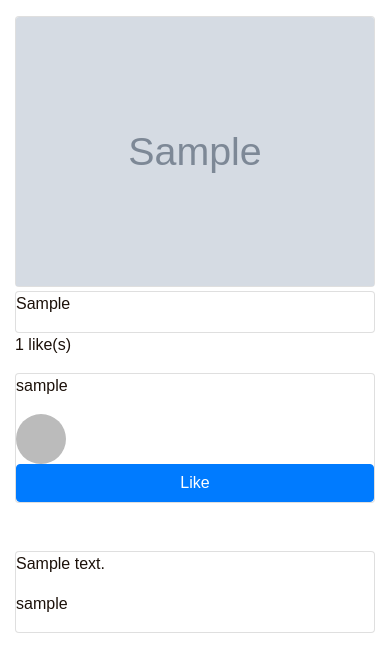
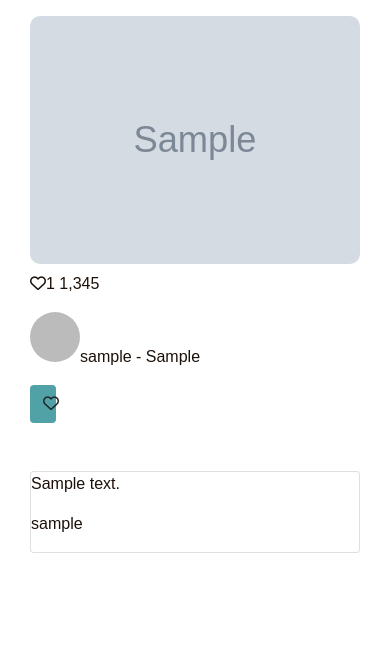
Before and after one commit to treguv/project-2, a Node project: template views/single-post.handlebars in a window 390 px wide. Shown: the part 122-794 px from the top of the page. Run offline with Node 20 templates, Linux system fonts and the light colour scheme; the template is opened without the code that fills it: most values are stand-ins (such as "Sample title", 1, 10 or a date in 2020); grey boxes marked "Sample" are stand-in pictures; some libraries are stand-ins or nearby versions.

Commit message:
single-post view updated mobile image

```diff
--- a/controllers/api/user-routes.js
+++ b/controllers/api/user-routes.js
@@ -31,6 +31,7 @@ router.get('/:id', (req, res) => {
             res.status(500).json(err);
         })
 });
+
 
 //login route
 router.post('/login', (req, res) => {
--- a/controllers/profile-page-routes.js
+++ b/controllers/profile-page-routes.js
@@ -30,6 +30,7 @@ router.get('/', withAuth, (req, res) => {
                 attributes: ['username']
             }
         ]
+
     })
         .then(postData => {
             const posts = postData.map(post => post.get({ plain: true })); // serialize data
--- a/public/stylesheets/image-upload.css
+++ b/public/stylesheets/image-upload.css
@@ -30,6 +30,14 @@
 } */
 
 /* Vlads image-upload style just incase! */
+
+:root {
+  --smoky-black: #1c110a;
+  --dutch-white: #e4d6a7;
+  --yellow-sun: #e9b44c;
+  --rufous: #9b2915;
+  --cadet-blue: #50a2a7;
+}
 
 body {
   font-family: "Karla", sans-serif;
@@ -183,3 +191,17 @@ body {
 #tag {
   margin-right: 20px;
 }
+
+
+/* single-post image view */
+
+
+.card-img-top {
+  border-radius: 10px;
+}
+
+.btn-like {
+  max-width: 5%;
+  max-height: 10%;
+  background-color: var(--cadet-blue);
+}
--- a/views/single-post.handlebars
+++ b/views/single-post.handlebars
@@ -2,22 +2,26 @@
 <main>
     <div class="container col-12">
         <div class="row">
+
             <div class="col-lg-6 col-sm-12">
-                <div class="card mt-3 drop-shadow" id="post-image-card">
+                <!-- post image -->
+                <div class="mt-3 drop-shadow col-lg-8" id="post-image-card">
                     <img id="post-image" src="{{post.image_url}}" class="card-img-top">
+                    <!-- shows amount of post likes -->
+                    <p class = "mt-2"><i class="far fa-heart"></i>{{post.like_count}} 1,345</p>
                 </div>
-                <div class="card mt-1 drop-shadow">
-                    <p>{{post.post_caption}}</p>
+
+                <!-- post caption -->
+                <div class="mt-1 drop-shadow col-lg-6">
+                     <p class=""><a class="col-lg-1 dot" href="https://github.com/"></a>{{post.user.username}} - {{post.post_caption}}</p>
                 </div>
-                <!-- shows amount of post likes -->
-                <p>{{post.like_count}} like(s)</p>
-                <div class=" align-text-middle card inline-block mt-1 drop-shadow justify-right">
-                    <p class="inline-block">{{post.user.username}}</p>
-                    <a class="inline-block dot " href="https://github.com/"></a>
-                    <button type="button" class="btn btn-primary" id="like-btn">Like</button>
+
+                <!-- ability to like post -->
+                <div class="col-12">
+                    <button type="button" class="btn btn-like" id="like-btn"><i class="far fa-heart"></i></button>
                 </div>
-            </div>
-            {{!--Comment stuff --}}
+
+            {{!-- Comment stuff --}}
             <div class="col-lg-4 col-sm-12">
                 <div class="form-group py-3  ">
                     {{#if loggedIn}}
@@ -38,6 +42,7 @@
                 {{#if loggedIn}}
                 <div class="col-lg-2">
                     <button id="post-comment" type="button" class="my-3 mx-0  px-5 py-4 btn btn-light ">Post</button>
+                    <!-- post comment button -->
                     {{!-- adding like button --}}
                 </div>
                 {{/if}}
```
